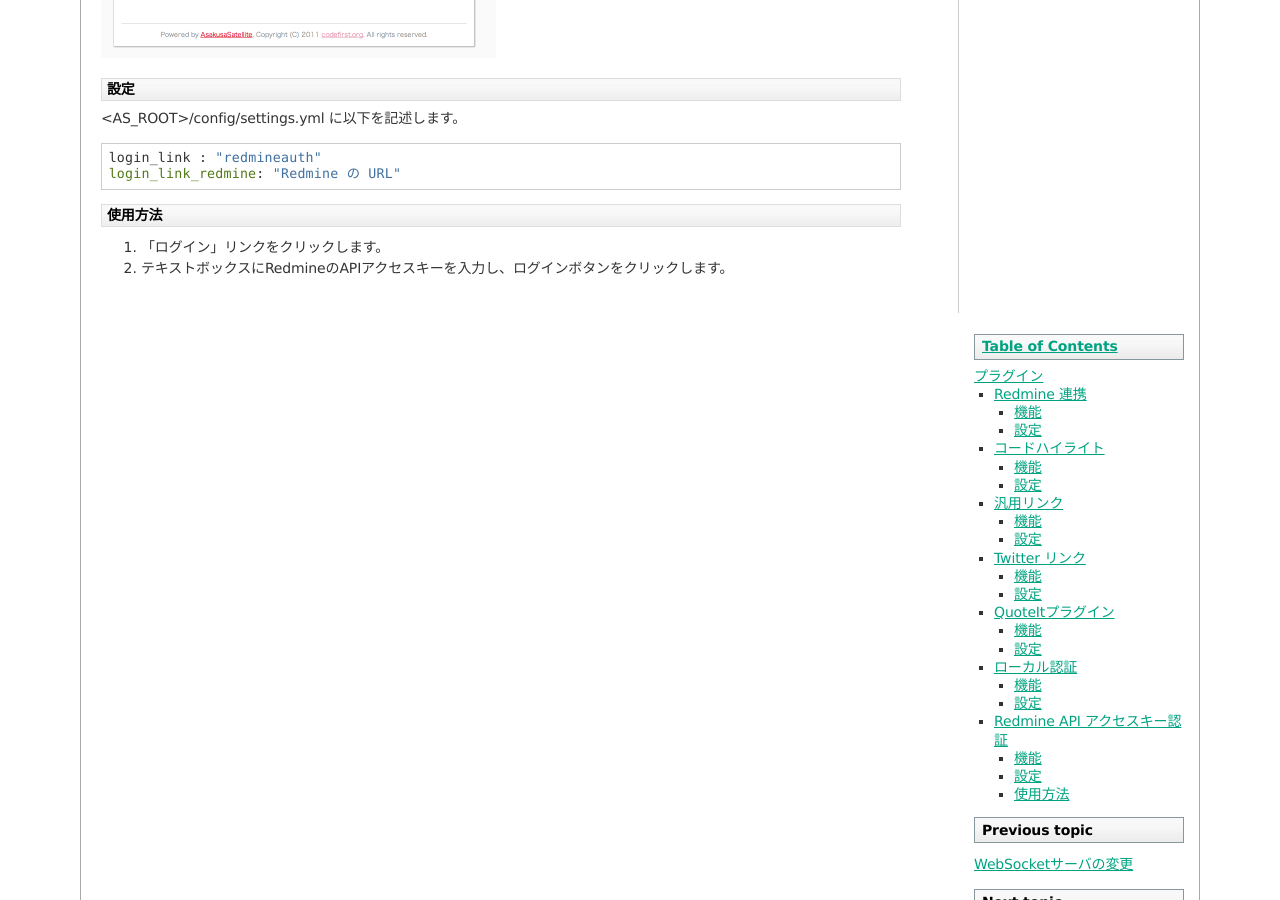
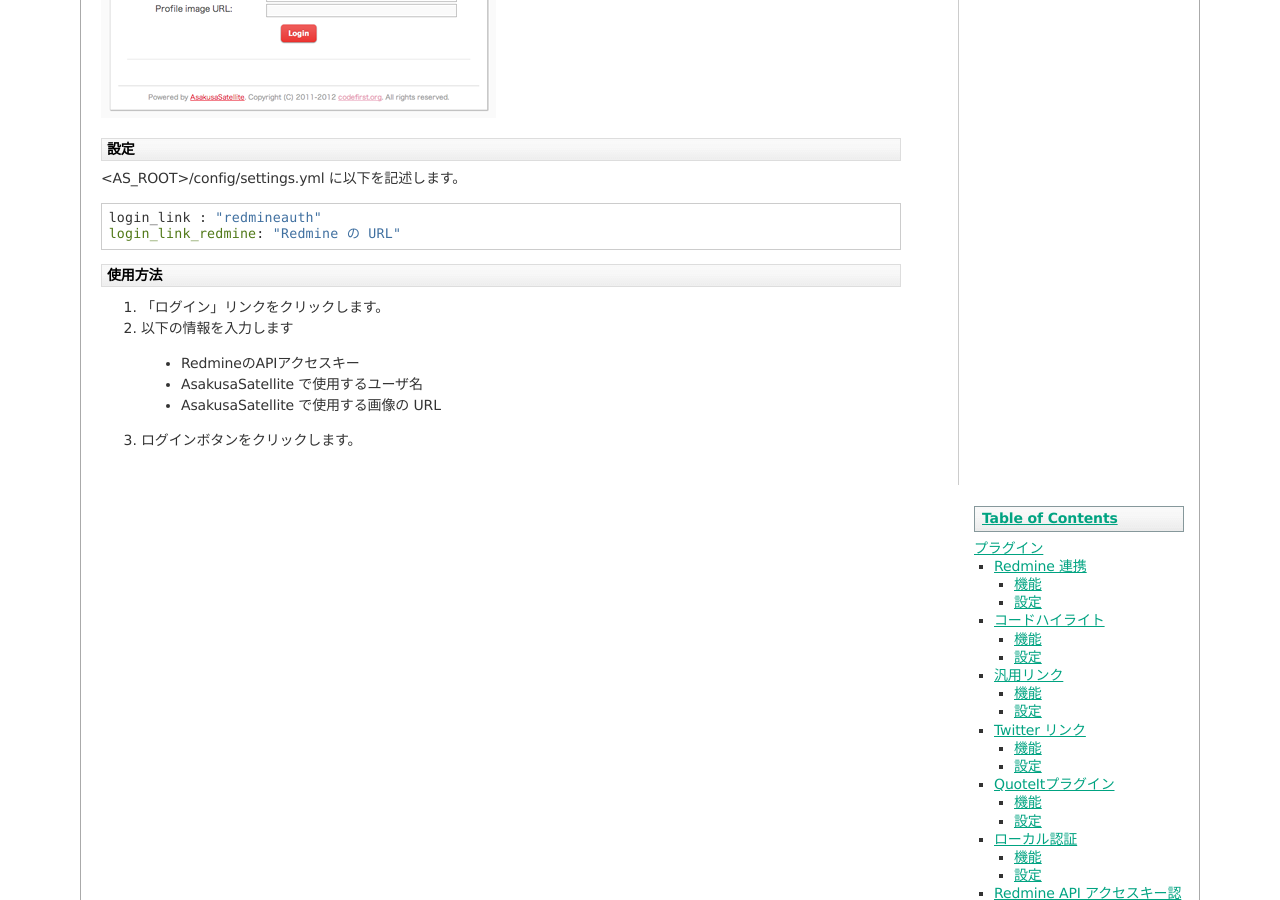
Before and after one commit to codefirst/asakusa-satellite-manual, a Sphinx documentation site: the page built from source/plugin.rst, in a window 1280 px wide and 900 px high, scrolled down 3176 px. Built offline with Sphinx 7.4.7, drawn with Linux system fonts in a browser that asks for light colours.

Commit message:
change: AS Redmine Auth plugin

```diff
--- a/source/plugin.rst
+++ b/source/plugin.rst
@@ -187,4 +187,8 @@ AsakusaSatellite の認証を Redmine の API アクセスキーによる認証
 使用方法
 ^^^^^^^^^^^^^^^^^^^^^^^
 1. 「ログイン」リンクをクリックします。
-2. テキストボックスにRedmineのAPIアクセスキーを入力し、ログインボタンをクリックします。
+2. 以下の情報を入力します
+  * RedmineのAPIアクセスキー
+  * AsakusaSatellite で使用するユーザ名
+  * AsakusaSatellite で使用する画像の URL
+3. ログインボタンをクリックします。
```
Also changed, not shown: source/images/as_redmineauth_plugin.png.
